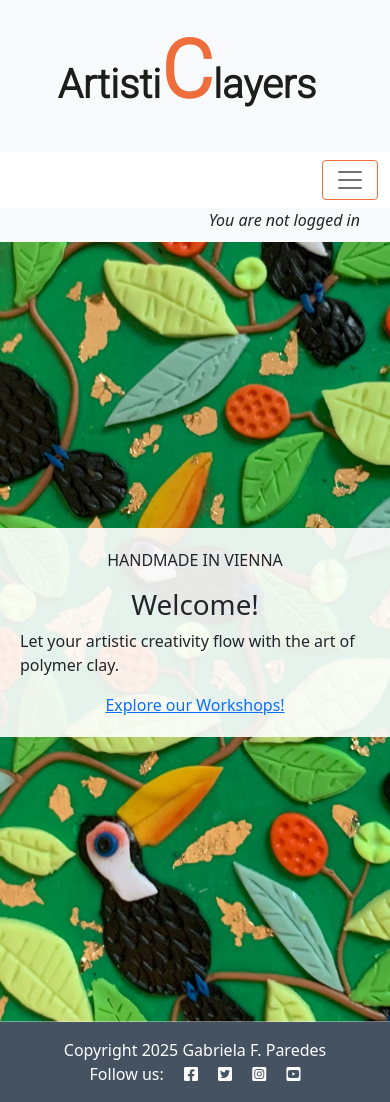
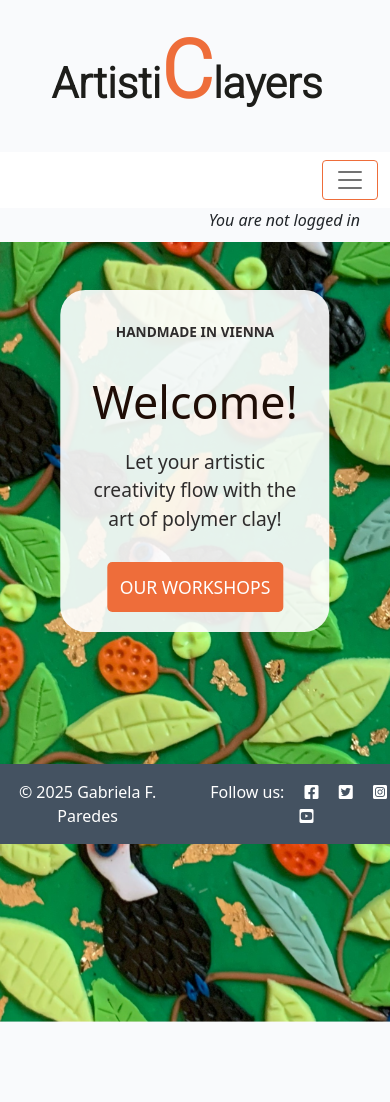
Before and after one commit to ParedesGab/PP4-artistiClayers-workshops, a Django app: page / in a window 390 px wide. After the commit the page ends 1022 px from the top, so only its background shows below. Run offline with Django 4.2, Linux system fonts and the light colour scheme; data that the repository does not hold is empty.

Commit message:
Finished responsive hero section for home page

```diff
--- a/home/templates/home/index.html
+++ b/home/templates/home/index.html
@@ -7,13 +7,13 @@
 <div class="hero-image-container">
     <img src="{% static 'images/default.jpg' %}" alt="hero image" class="hero-image">
     <div class="hero-text">
-        <p>HANDMADE IN VIENNA</p>
+        <p class ="handmade">HANDMADE IN VIENNA</p>
         <h1>Welcome!</h1>
         <p>
-            Let your artistic creativity flow with the art of polymer clay.
+            Let your artistic creativity flow with the art of polymer clay!
         </p>
         <a href="{% url 'workshops' %}" class="workshop-button">
-            Explore our Workshops!
+            Our Workshops
         </a>
     </div>
 </div>
@@ -24,5 +24,5 @@
 {% endblock %}
 
 {% block copyright %}
-Copyright 2025 Gabriela F. Paredes
+&copy 2025 Gabriela F. Paredes
 {% endblock %}
--- a/static/css/style.css
+++ b/static/css/style.css
@@ -1,8 +1,6 @@
 body {
     background-color: #1b5ad6;
     overflow: hidden;
-    margin: 0;
-    padding: 0;
 }
 
 /* Logo  */
@@ -16,7 +14,7 @@ body {
 
 .brand {
     font-family: Roboto, sans-serif;
-    font-size: 2.5rem;
+    font-size: 2.65rem;
     font-weight: 700;
     color: #1d1d1a;
 }
@@ -57,8 +55,8 @@ body {
 
 /* Django messages */
 
-.text-end {
-    margin-bottom: 0px !important;
+.not-authenticated {
+    margin-bottom: 0 !important;
     padding-right: 30px !important;
     font-style: italic;
 }
@@ -68,7 +66,7 @@ body {
 }
 
 .alert  {
-    background-color: #f8ddd0 !important;
+    background-color: #fcded0 !important;
     border-color: #f0fdf4 !important;
     display:flex;
     justify-content: center;
@@ -77,35 +75,92 @@ body {
     margin-right: auto;
 }
 
-
 /* Hero image */
 
 .hero-image-container {
+    position: relative;
+    width: 100%;
+    height: calc(100vh - 4rem);
     display: flex;
     justify-content: center;
     align-items: center;
-    height: calc(100vh - 4rem);
-    position: relative;
-    width: 100%;
 }
 
 .hero-image {
+    object-fit: cover;
     width: 100%;
     height: 100%;
-    object-fit: cover;
 }
 
 .hero-text {
-    background-color: rgb(255, 255, 255, 0.9);
     position: absolute;
-    display: flex;
-    flex-direction: column;
-    justify-content: center;
-    align-items: center;
-    padding: 20px;
+    background-color: rgba(255, 255, 255, 0.9);
+    max-width: 80%;
+    padding: 2rem;
+    border-radius: 25px;
+    text-align: center;
+    left: 50%;
+    transform: translate(-50%, -50%);
 }
 
-/*  */
+.hero-text .handmade {
+    font-size: 0.85rem;
+    font-weight: 700;
+    letter-spacing: 0.07px;
+    margin-bottom: 2rem;
+}
+
+.hero-text h1 {
+    font-size: 2.8rem;
+    margin-top: 1.2rem;
+    margin-bottom: 1.2rem;
+    color: #1f0d06;
+}
+
+.hero-text p {
+    font-size: 1.2rem;
+    color: #2e2c2c;
+    margin-bottom: 2.5rem;
+}
+
+.workshop-button {
+    background-color: #ee6d3a;
+    color: white !important;
+    padding: 0.79rem;
+    border: none;
+    border-radius: 5px;
+    font-size: 1.1rem;
+    text-decoration: none;
+    margin-top: 1rem;
+    text-transform: uppercase !important;
+}
+
+.workshop-button:hover {
+    background-color: #6366f1;
+}
+
+.footer {
+    position: fixed;
+    bottom: 0;
+    left: 0;
+    width: 100%;
+    background-color: transparent;
+    padding: 1rem 0;
+    text-align: center;
+    display: flex;
+    justify-content: center;
+    gap: 2rem;
+}
+
+.footer a {
+    color: white;
+    text-decoration: none;
+    font-size: 1.1rem;
+}
+
+.footer a:hover {
+    color: #ff8c00;
+}
 
 .light-bg {
     background-color: #fff;
--- a/templates/base.html
+++ b/templates/base.html
@@ -91,7 +91,7 @@
             </div>
         </nav>
         {% if not user.is_authenticated %}
-        <p class="text-end">
+        <p class="not-authenticated text-end">
             You are not logged in
         </p>
         {% endif %}
@@ -128,7 +128,6 @@
         <!-- <p class="m-0 text-center text-white">Made by Code Instituters</p> -->
         <p class="m-0 text-center text-white">
             {% block copyright %}
-                Made by Code Instituters
             {% endblock copyright %}
         </p>
         <p class="m-0 text-center text-white">Follow us: <i class="fab fa-facebook-square ms-3"></i>
```
Also changed, not shown: 1 other file.
